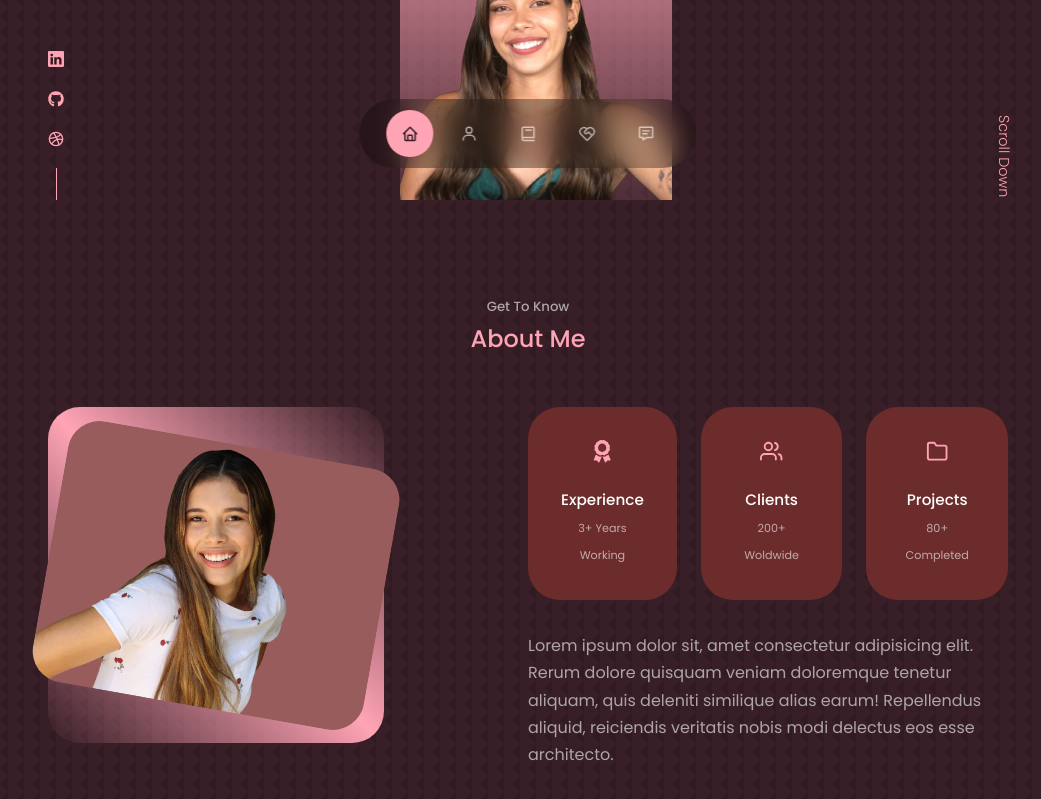
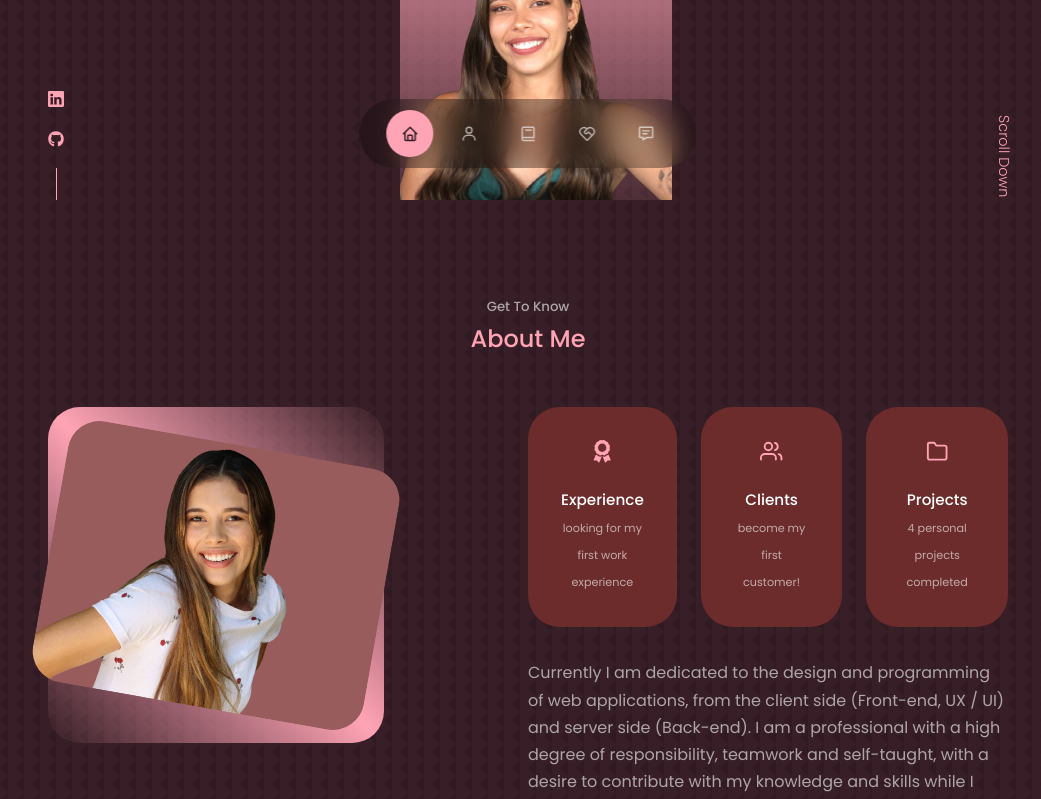
Before and after one commit to veronisago/portfolio-veronica, a React (Create React App) app: page / in a window 1280 px wide. Shown: the part 600-1399 px from the top of the page, without its empty margins (112-1153 px from the left). Built offline with nearby package versions, Linux system fonts and the light colour scheme.

Commit message:
adapting

```diff
--- a/src/App.jsx
+++ b/src/App.jsx
@@ -19,7 +19,7 @@ const App = () => {
             <Experience/>
             <Services/>
             <Portfolio/>
-            <Testimonials/>
+            {/* <Testimonials/> */}
             <Contact/>
             <Footer/>
         </>
--- a/src/components/about/About.jsx
+++ b/src/components/about/About.jsx
@@ -21,28 +21,28 @@ const About = () => {
             <article className='about__card'>
               <FaAward className='about__icon' />
               <h5>Experience</h5>
-              <small>3+ Years Working</small>
+              <small>looking for my first work experience</small>
             </article>
 
             <article className='about__card'>
               <FiUsers className='about__icon' />
               <h5>Clients</h5>
-              <small>200+ Woldwide</small>
+              <small>become my first customer!</small>
             </article>
 
             <article className='about__card'>
               <FiFolder className='about__icon' />
               <h5>Projects</h5>
-              <small>80+ Completed</small>
+              <small>4 personal projects completed</small>
             </article>
           </div>
           <p>
-            Lorem ipsum dolor sit, amet consectetur adipisicing elit. Rerum dolore
-            quisquam veniam doloremque tenetur aliquam, quis deleniti similique
-            alias earum! Repellendus aliquid, reiciendis veritatis nobis modi
-            delectus eos esse architecto.
+          Currently I am dedicated to the design and programming of web applications,
+          from the client side (Front-end, UX / UI) and server side (Back-end).
+          I am a professional with a high degree of responsibility, teamwork
+          and self-taught, with a desire to contribute with my knowledge and
+          skills while I continue learning and achieving my professional goals.
           </p>
-
           <a href="#contact" className='btn btn-primary'>Let's Talk</a>
         </div>
       </div>
--- a/src/components/footer/Footer.jsx
+++ b/src/components/footer/Footer.jsx
@@ -14,7 +14,7 @@ const Footer = () => {
         <li><a href="#experience">Experience</a></li>
         <li><a href="#services">Services</a></li>
         <li><a href="#portfolio">Portfolio</a></li>
-        <li><a href="#testimonials">Testimonials</a></li>
+        {/* <li><a href="#testimonials">Testimonials</a></li> */}
         <li><a href="#contact">Contact</a></li>
       </ul>
 
--- a/src/components/header/HeaderSocials.jsx
+++ b/src/components/header/HeaderSocials.jsx
@@ -9,7 +9,7 @@ function HeaderSocials() {
     <div className='header__socials'>
         <a href="https://linkedin.com" target='_blank' rel="noreferrer noopener" ><BsLinkedin/></a>
         <a href="https://github.com" target='_blank' rel="noreferrer noopener"><FaGithub/></a>
-        <a href="https://dribbble.com" target='_blank' rel="noreferrer noopener"><FiDribbble/></a>
+        {/* <a href="https://dribbble.com" target='_blank' rel="noreferrer noopener"><FiDribbble/></a> */}
     </div>
   )
 }
```
